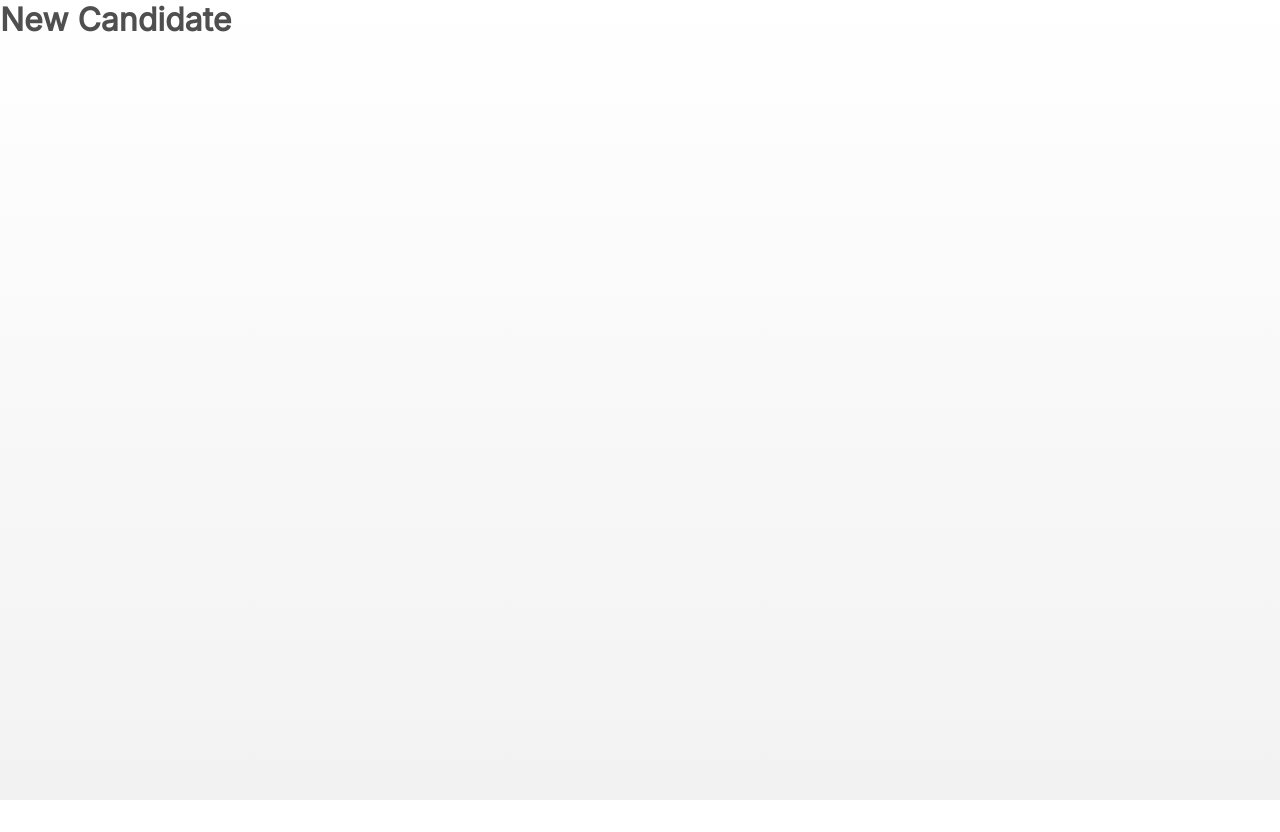
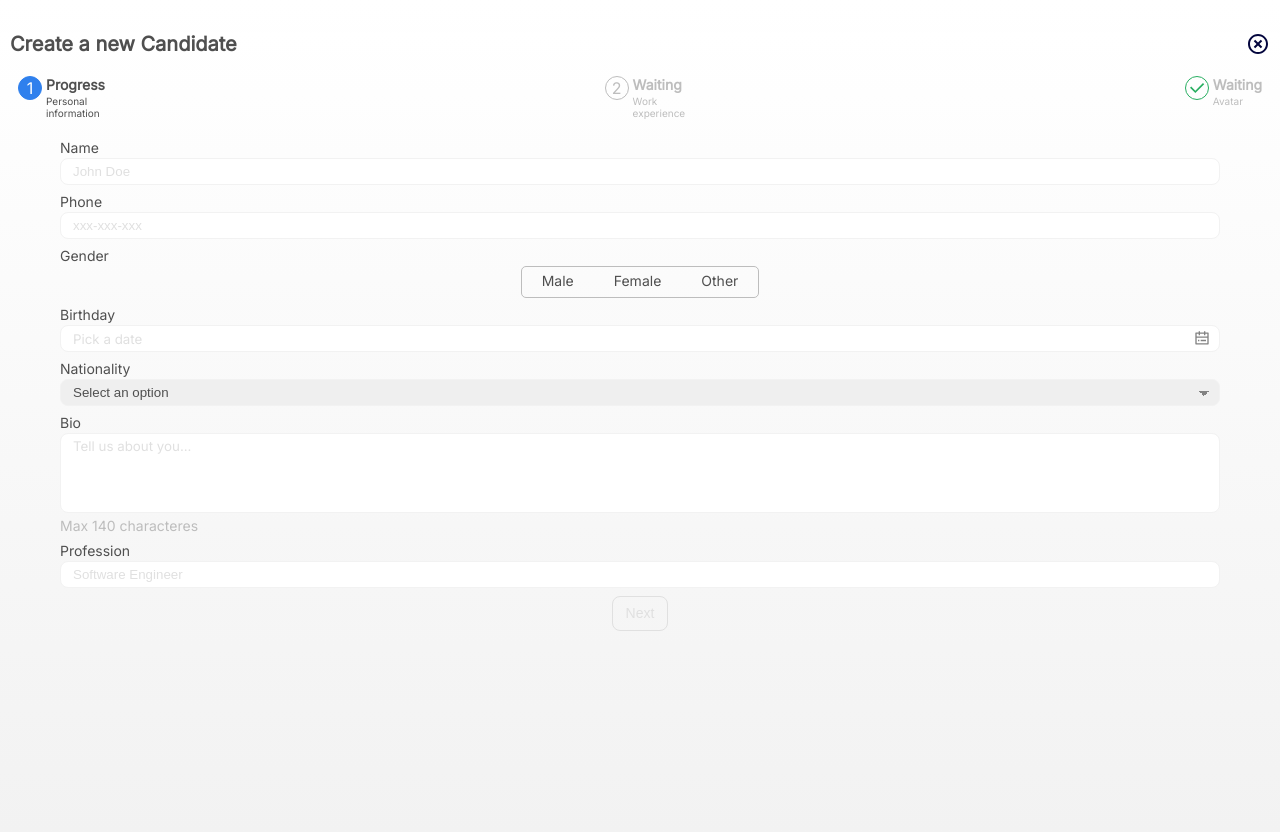
Before and after one commit to scribani/linkeable, a React (Create React App) app: page /new-candidate in a window 1280 px wide. Before the commit the page ends 800 px from the top, so only its background shows below. Built offline with nearby package versions, Linux system fonts and the light colour scheme.

Commit message:
Form added to NewCandidate page

```diff
--- a/src/components/Forms.js
+++ b/src/components/Forms.js
@@ -130,6 +130,7 @@ export const TextArea = styled.textarea`
 
 export const InputDate = styled.input`
   font-family: "Inter", sans-serif;
+  cursor: pointer;
   border: 1px solid #f2f2f2;
   box-sizing: border-box;
   border-radius: 8px;
@@ -156,6 +157,7 @@ export const InputDate = styled.input`
     display: block;
     background: url(calendar) no-repeat;
     margin-top: 5px;
+    cursor: pointer;
   }
 `;
 
--- /dev/null
+++ b/src/components/Progress.js
@@ -0,0 +1,57 @@
+import { CloseButton } from "./Buttons";
+import {
+  FlexTitleForm,
+  NumberProgressC,
+  NumberProgressNC,
+  ProgressBar,
+  ProgressStatus,
+  StateProgressNC,
+  TextProgress,
+} from "./Forms";
+import {
+  StateProgressC,
+  StepProgressC,
+  StepProgressNC,
+  TitleForm,
+} from "./Texts";
+import cancelButton from "../assets/cancel.svg";
+import checked from "../assets/checked.svg";
+
+const Progress = () => {
+  return (
+    <div>
+      <FlexTitleForm>
+        <TitleForm>Create a new Candidate</TitleForm>
+        <CloseButton src={cancelButton} alt="close" />
+      </FlexTitleForm>
+
+      <ProgressBar>
+        <ProgressStatus>
+          <NumberProgressC>1</NumberProgressC>
+          <TextProgress>
+            <StateProgressC>Progress</StateProgressC>
+            <StepProgressC>Personal</StepProgressC>
+            <StepProgressC>information</StepProgressC>
+          </TextProgress>
+        </ProgressStatus>
+        <ProgressStatus>
+          <NumberProgressNC>2</NumberProgressNC>
+          <TextProgress>
+            <StateProgressNC>Waiting</StateProgressNC>
+            <StepProgressNC>Work</StepProgressNC>
+            <StepProgressNC>experience</StepProgressNC>
+          </TextProgress>
+        </ProgressStatus>
+        <ProgressStatus>
+          <img src={checked} alt="checked" />
+          <TextProgress>
+            <StateProgressNC>Waiting</StateProgressNC>
+            <StepProgressNC>Avatar</StepProgressNC>
+          </TextProgress>
+        </ProgressStatus>
+      </ProgressBar>
+    </div>
+  );
+};
+
+export default Progress;
--- a/src/pages/NewCandidate.js
+++ b/src/pages/NewCandidate.js
@@ -1,5 +1,13 @@
+import Progress from "../components/Progress"
+import PersonalInformationForm from "./PersonalInformationForm"
+
 const NewCandidate = () => {
-  return <h1>New Candidate</h1>
+  return (
+    <div>
+      <Progress/>
+      <PersonalInformationForm/>
+    </div>
+  )
 }
 
 export default NewCandidate
--- a/src/pages/PersonalInformationForm.js
+++ b/src/pages/PersonalInformationForm.js
@@ -1,46 +1,13 @@
-import { FlexTitleForm, TextProgress, ProgressBar, ProgressStatus } from "../components/Forms";
-import { NumberProgressNC, StateProgressNC, NumberProgressC } from "../components/Forms";
 import { InputDate, InputRadio, Label, LabelForm } from "../components/Forms";
 import { Form, Input, Select, TextArea } from "../components/Forms";
-import { MaxCh, NameInput, StateProgressC, StepProgressC, StepProgressNC, TitleForm } from "../components/Texts";
-import { CloseButton, LargeButton, LargeButtonDisable } from "../components/Buttons";
-import cancelButton from "../assets/cancel.svg";
+import { MaxCh, NameInput } from "../components/Texts";
+import { LargeButton, LargeButtonDisable } from "../components/Buttons";
 
 const PersonalInformationForm = () => {
+  const isCompleted = 1;
+
   return (
     <div>
-      <FlexTitleForm>
-        <TitleForm>Create a new Candidate</TitleForm>
-        <CloseButton src={cancelButton} alt="close" />
-      </FlexTitleForm>
-      <ProgressBar>
-        <ProgressStatus>
-          <NumberProgressC>1</NumberProgressC>
-          <TextProgress>
-            <StateProgressC>Progress</StateProgressC>
-            <StepProgressC>Personal</StepProgressC>
-            <StepProgressC>information</StepProgressC>
-          </TextProgress>
-        </ProgressStatus>
-
-        <ProgressStatus>
-          <NumberProgressNC>2</NumberProgressNC>
-          <TextProgress>
-            <StateProgressNC>Waiting</StateProgressNC>
-            <StepProgressNC>Work</StepProgressNC>
-            <StepProgressNC>experience</StepProgressNC>
-          </TextProgress>
-        </ProgressStatus>
-
-        <ProgressStatus>
-          <NumberProgressNC>3</NumberProgressNC>
-          <TextProgress>
-            <StateProgressNC>Waiting</StateProgressNC>
-            <StepProgressNC>Avatar</StepProgressNC>
-          </TextProgress>
-        </ProgressStatus>
-      </ProgressBar>
-
       <Form>
         <label>
           <NameInput>Name</NameInput>
@@ -48,7 +15,7 @@ const PersonalInformationForm = () => {
         </label>
         <label>
           <NameInput>Phone</NameInput>
-          <Input type="text" name="phone" placeholder="xxx-xxx-xxx"/>
+          <Input type="text" name="phone" placeholder="xxx-xxx-xxx" />
         </label>
         <NameInput>Gender</NameInput>
         <LabelForm>
@@ -72,7 +39,7 @@ const PersonalInformationForm = () => {
         </label>
         <label>
           <NameInput>Nationality</NameInput>
-          <Select name="nationality" id="nationality" defaultValue={'DEFAULT'}>
+          <Select name="nationality" id="nationality" defaultValue={"DEFAULT"}>
             <option value="DEFAULT" disabled hidden>
               Select an option
             </option>
@@ -104,12 +71,15 @@ const PersonalInformationForm = () => {
             placeholder="Software Engineer"
           />
         </label>
-        <LargeButtonDisable type="submit" value="Submit" disabled>
-          Next
-        </LargeButtonDisable>
-        <LargeButton style={{margin: "auto"}} type="submit" value="Submit">
-          Next
-        </LargeButton>
+        {isCompleted === 1 ? (
+          <LargeButtonDisable type="submit" value="Submit" disabled>
+            Next
+          </LargeButtonDisable>
+        ) : (
+          <LargeButton style={{ margin: "auto" }} type="submit" value="Submit">
+            Next
+          </LargeButton>
+        )}
       </Form>
     </div>
   );
```
Also changed, not shown: src/assets/checked.svg.
